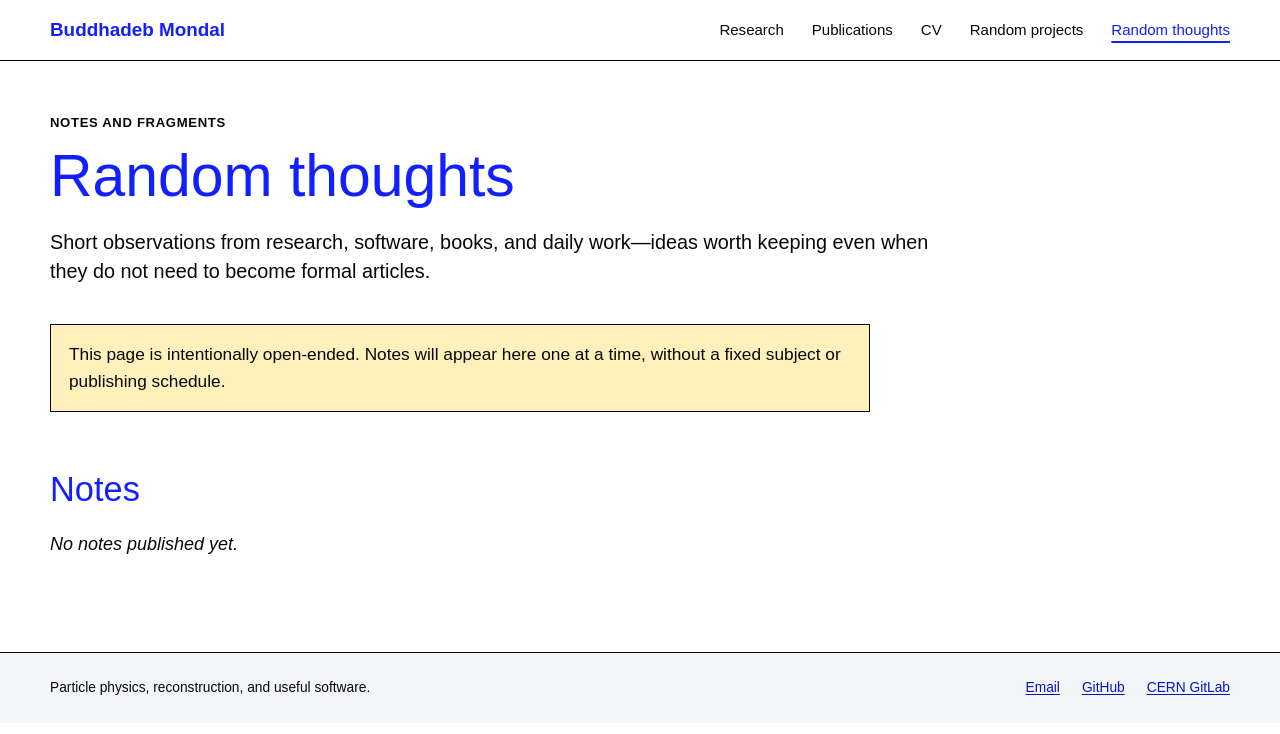
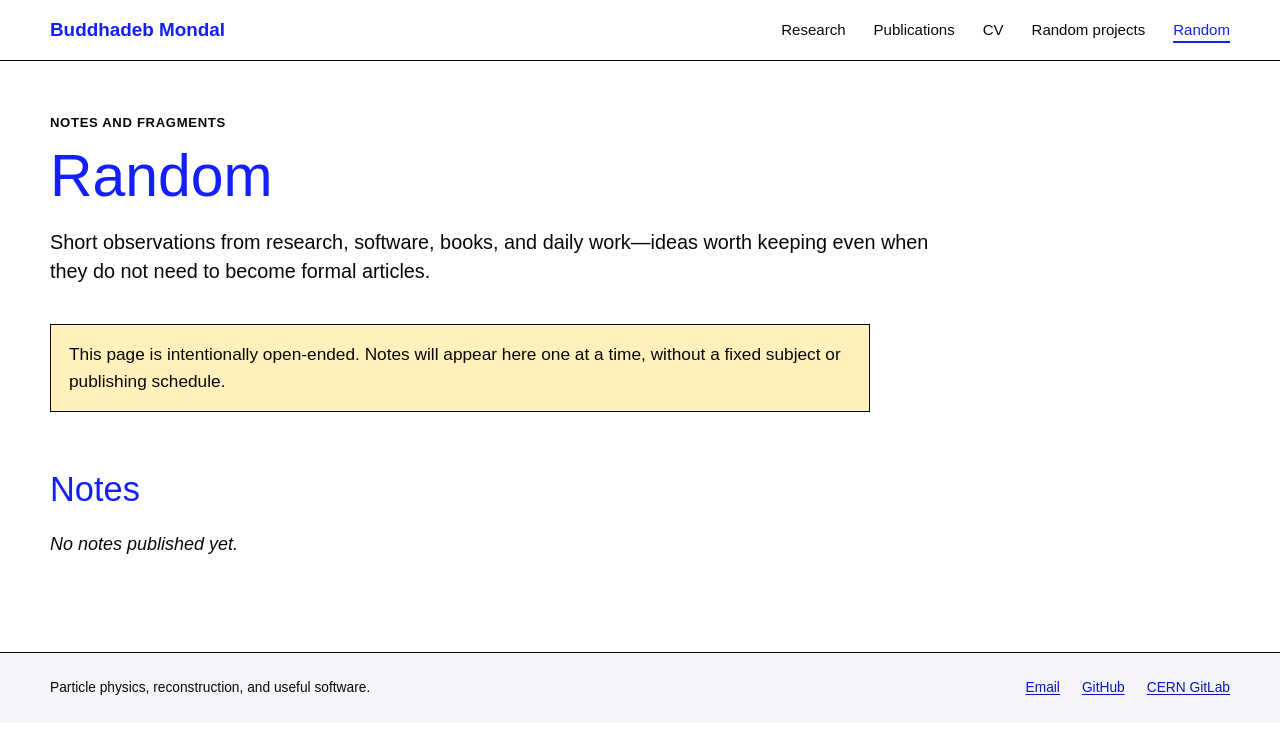
Before and after one commit to bmondaliitb/bmondaliitb.github.io, a Jekyll site: the page built from thoughts/index.md, in a window 1280 px wide. Shown: the top 734 px of the page. Built offline with Jekyll 4.4.1, drawn with Linux system fonts in a browser that asks for light colours.

Commit message:
Rename random thoughts tab

```diff
--- a/_includes/header.html
+++ b/_includes/header.html
@@ -9,7 +9,7 @@
       <a href="{{ '/publications/' | relative_url }}"{% if page.url contains '/publications' %} aria-current="page"{% endif %}>Publications</a>
       <a href="{{ '/cv/' | relative_url }}"{% if page.url contains '/cv' %} aria-current="page"{% endif %}>CV</a>
       <a href="{{ '/projects/' | relative_url }}"{% if page.url contains '/projects' %} aria-current="page"{% endif %}>Random projects</a>
-      <a href="{{ '/thoughts/' | relative_url }}"{% if page.url contains '/thoughts' %} aria-current="page"{% endif %}>Random thoughts</a>
+      <a href="{{ '/thoughts/' | relative_url }}"{% if page.url contains '/thoughts' %} aria-current="page"{% endif %}>Random</a>
     </nav>
   </div>
 </header>
--- a/thoughts/index.md
+++ b/thoughts/index.md
@@ -1,5 +1,5 @@
 ---
-title: Random thoughts
+title: Random
 kicker: Notes and fragments
 intro: Short observations from research, software, books, and daily work—ideas worth keeping even when they do not need to become formal articles.
 ---
```
Also changed, not shown: 404.md (+1 -1 lines).
